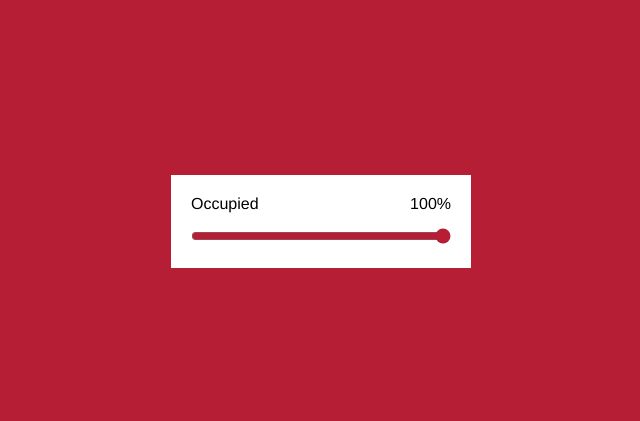
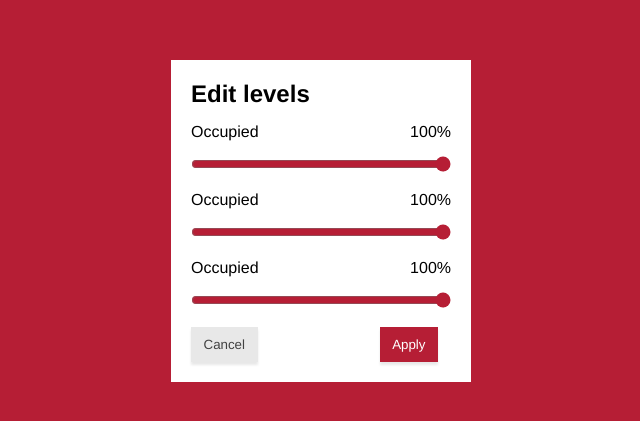
Before and after one commit to hambergjesse/intelligent-luminaire-light-levels, a React (Vite) app: page / in a window 1280 px wide. Shown: the part 179-600 px from the top of the page, without its empty margins (319-959 px from the left). Built offline with nearby package versions, Linux system fonts and the light colour scheme.

Commit message:
button component setup

```diff
--- /dev/null
+++ b/src/components/Button/Button.jsx
@@ -0,0 +1,19 @@
+import PropTypes from "prop-types";
+
+export const Button = ({ text, disabled, onClick }) => {
+  const handleButtonClick = () => {
+    onClick(text);
+  };
+
+  return (
+    <button onClick={handleButtonClick} disabled={disabled}>
+      {text}
+    </button>
+  );
+};
+
+Button.propTypes = {
+  text: PropTypes.string.isRequired,
+  disabled: PropTypes.boolean,
+  onClick: PropTypes.func.isRequired,
+};
--- a/src/components/LuminaireControl/LuminaireControl.jsx
+++ b/src/components/LuminaireControl/LuminaireControl.jsx
@@ -1,14 +1,19 @@
 import { useState } from "react";
+import { Button } from "../Button/Button";
 import { LuminaireSlider } from "./LuminaireSlider";
 
 export const LuminaireControl = () => {
   const controlPanelStyle = {
     display: "flex",
+    flexDirection: "column",
     background: "#ffffff",
     padding: "20px",
     height: "auto",
     width: "300px",
+    gap: "15px",
   };
+
+  /*---------------------------------------------*/
 
   const [sliderValue, setSliderValue] = useState(100);
 
@@ -16,13 +21,40 @@ export const LuminaireControl = () => {
     setSliderValue(newValue);
   };
 
+  /*---------------------------------------------*/
+
+  const buttonSectionStyle = {
+    display: "flex",
+    justifyContent: "space-between",
+    width: "95%",
+  };
+
+  const handleButtonClick = (text) => {
+    console.log(`${text} button clicked`);
+  };
+
   return (
     <section className="controlPanel__wrapper" style={controlPanelStyle}>
+      <h1>Edit levels</h1>
       <LuminaireSlider
         title={"Occupied"}
         value={sliderValue}
         onChange={handleSliderChange}
       />
+      <LuminaireSlider
+        title={"Occupied"}
+        value={sliderValue}
+        onChange={handleSliderChange}
+      />
+      <LuminaireSlider
+        title={"Occupied"}
+        value={sliderValue}
+        onChange={handleSliderChange}
+      />
+      <div style={buttonSectionStyle} className="controlPanel__buttons">
+        <Button text="Cancel" onClick={handleButtonClick} disabled={true} />
+        <Button text="Apply" onClick={handleButtonClick} disabled={false} />
+      </div>
     </section>
   );
 };
--- a/src/components/LuminaireControl/LuminaireSlider.jsx
+++ b/src/components/LuminaireControl/LuminaireSlider.jsx
@@ -26,7 +26,14 @@ export const LuminaireSlider = ({ title, value, onChange }) => {
         <p className="luminaireSlider__container--title">{title}</p>
         <p className="luminaireSlider__container--percentage">{value + "%"}</p>
       </div>
-      <div className="luminaireSlider__bottom">
+      <div
+        className="luminaireSlider__bottom"
+        style={{
+          width: "100%",
+          alignItems: "center",
+          justifyContent: "center",
+        }}
+      >
         <input
           type="range"
           id={title}
--- a/src/scss/_base.scss
+++ b/src/scss/_base.scss
@@ -1,11 +1,13 @@
-// brand colour scheme and fonts
 $helvar-red: #b61e35;
 $helvar-dark-red: #8a1b1b;
 $helvar-faded-red: #e197a1;
 $helvar-white: #ffffff;
+$helvar-grey: #e8e8e8;
+$helvar-dark-grey: #424242;
 $helvar-font-family: Raleway, "Helvetica Neue", Helvetica, Arial, sans-serif;
 
-// reset styling etc
+/*---------------------------------------------*/
+
 * {
   margin: 0px;
   padding: 0px;
@@ -19,7 +21,6 @@ $helvar-font-family: Raleway, "Helvetica Neue", Helvetica, Arial, sans-serif;
   font-family: $helvar-font-family;
 }
 
-// set up background & prevent horizontal scroll
 body {
   background: $helvar-red;
   overflow-x: hidden;
@@ -27,36 +28,36 @@ body {
   height: 100%;
 }
 
+/*---------------------------------------------*/
+
 input[type="range"] {
   accent-color: $helvar-red;
   width: 100%;
 }
 
-/*
-input[type="range"] {
-  appearance: none;
-  width: 100%;
-  height: 8px;
-  border-radius: 5px;
-  color: $helvar-red;
-  background: $helvar-faded-red;
-  accent-color: $helvar-red;
+/*---------------------------------------------*/
+
+button {
+  outline: none;
+  background: $helvar-red;
+  color: $helvar-white;
+  padding: 10px 12.5px;
+  box-shadow: 0px 2.5px 2.5px $helvar-grey;
+  transition: ease-in-out 0.15s;
+  border: none;
+
+  &:disabled,
+  &[disabled] {
+    background: $helvar-grey;
+    color: $helvar-dark-grey;
   }
 
-input[type="range"]::-webkit-slider-thumb {
-  -webkit-appearance: none;
-  width: 16px;
-  height: 16px;
-  border-radius: 50%;
-  background: $helvar-red;
+  &:hover:enabled {
+    background: $helvar-dark-red;
     cursor: pointer;
   }
 
-input[type="range"]:hover::-webkit-slider-thumb {
-  background: $helvar-red;
+  &:focus {
+    outline: none;
   }
-
-input[type="range"]:active::-webkit-slider-thumb {
-  background: $helvar-dark-red;
 }
-*/
```
Lines whose indentation alone changed are shown as unchanged.
